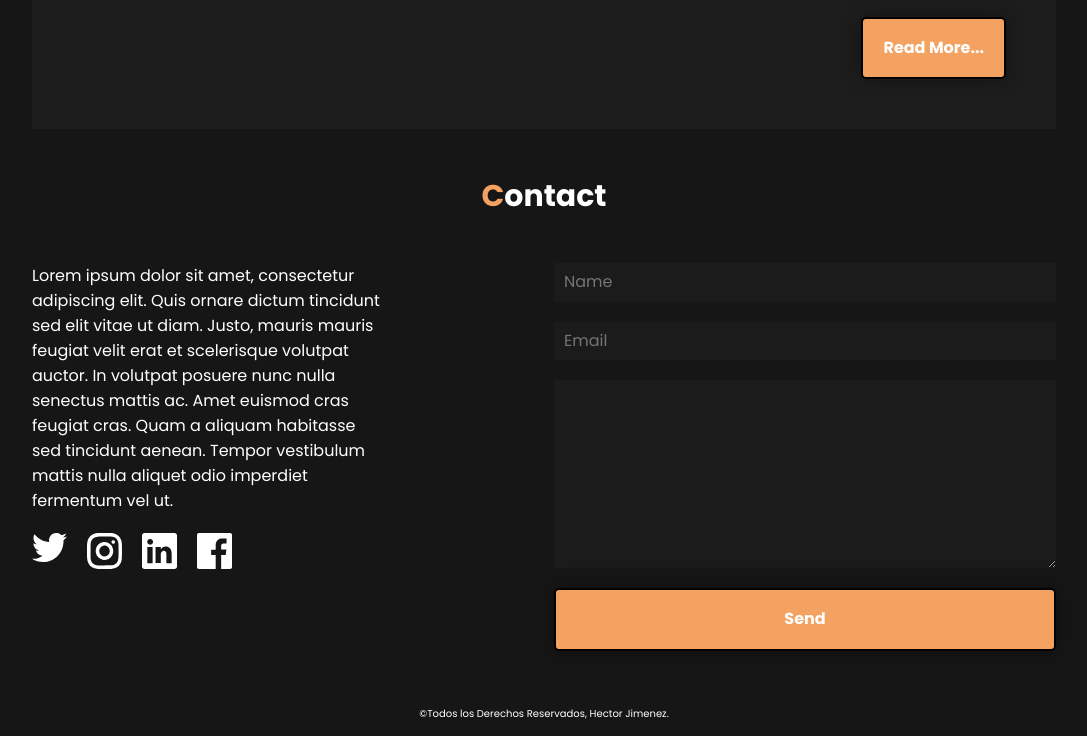
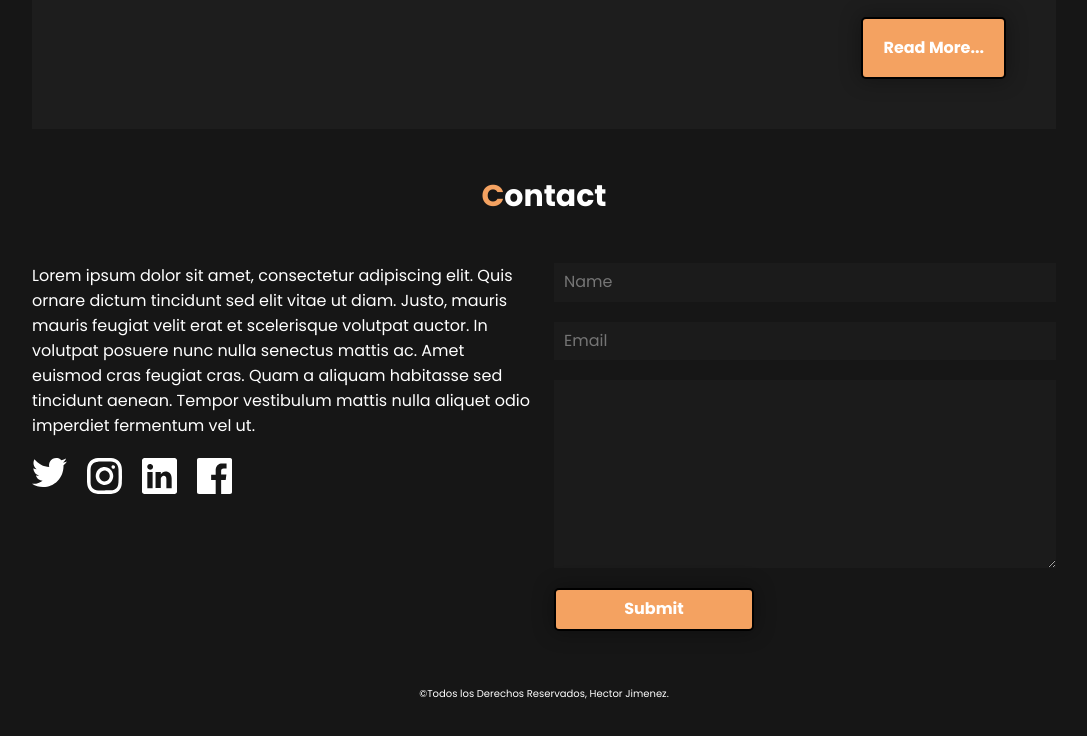
Before and after one commit to HectorEnrique/PizzaPlanet, a plain HTML site: page public/index.html in a window 1280 px wide. Shown: the part 3040-3776 px from the top of the page, without its empty margins (96-1183 px from the left). Drawn offline with Linux system fonts and the light colour scheme.

Commit message:
Etiqueta btn Footer
Se cambio la etiqueta del boton que se encuentra en la seccion Footer a "input"

```diff
--- a/public/index.html
+++ b/public/index.html
@@ -322,7 +322,7 @@
             cols="30"
             rows="10"
           ></textarea>
-          <button type="submit" class="btnCust">Send</button>
+          <input type="submit" class="btnCust btnFooter" />
         </form>
         <div class="footerF">
           <p>
--- a/styles/app.css
+++ b/styles/app.css
@@ -498,7 +498,6 @@ img {
 }
 
 /* contact */
-
 .contact h2,
 .copyright {
   text-align: center;
@@ -518,11 +517,15 @@ img {
   display: flex;
   flex-direction: column;
 }
-.formulario input,
+.formulario input:not(.btnFooter),
 .formulario .areatext {
   background-color: rgba(29, 29, 29, 0.7);
   border: 0;
   margin-bottom: 2rem;
+}
+.btnFooter {
+  cursor: pointer;
+  width: 20rem;
 }
 .areatext {
   color: #fff;
@@ -547,7 +550,6 @@ img {
 @media (min-width: 900px) {
   .contact__content p {
     text-align: unset;
-    padding-right: 15rem;
     margin: 0 0 2rem 0;
   }
 }
```
